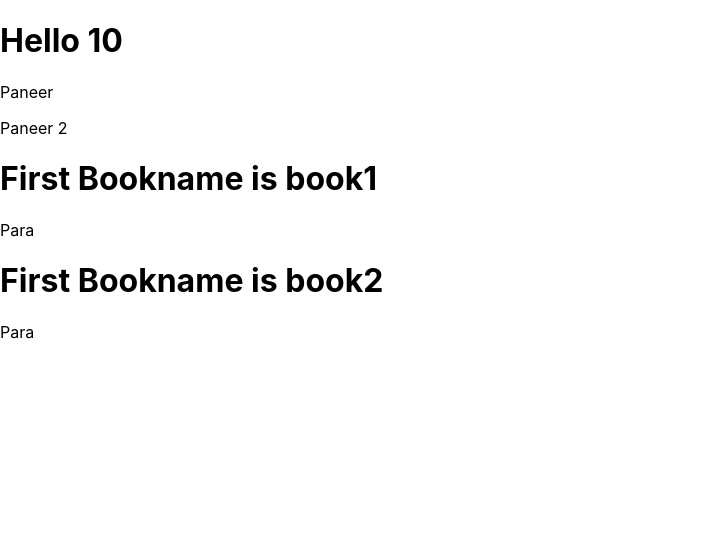
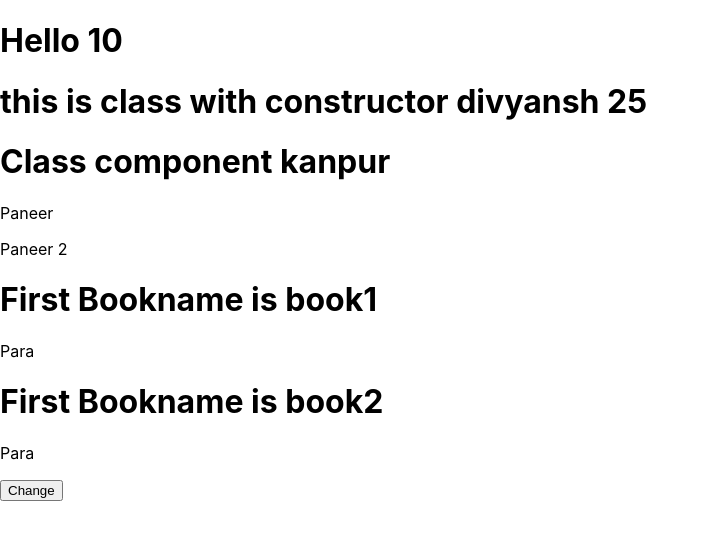
Before and after one commit to divyanshdixit/reactlearningproject, a React (Create React App) app: page / in a window 1280 px wide. Shown: the top 540 px of the page, without its empty margins (0-709 px from the left). Built offline with nearby package versions, Linux system fonts and the light colour scheme.

Commit message:
class component and state, useState() hooks

```diff
--- a/src/App.js
+++ b/src/App.js
@@ -2,6 +2,9 @@
 import './App.css';
 import Books from './Components/Books';
 import Food from './Components/Food';
+import FirstClassCompo from './Components/ClassComponentEx';
+import WithConstructor from './Components/ClassCompoWithConstructor';
+import UseStateHook from './Components/UseStateHook';
 
 const x = 10;
 var check = 'veg';
@@ -12,13 +15,18 @@ var check = 'veg';
 //   console.log('not checked');
 // }
 
-function App() { // functional component
+// 16.8 => Hooks => state, props  useState(), lifecycle methods
+function App() { // functional component, dumb,
   return (
     <>
       <h1> Hello {x} </h1>
+      <WithConstructor age="25"/>
+      <FirstClassCompo age="24"/>
       <Food category={check}/>
       <Books bookname="book1" authorname="author1" />
       <Books bookname="book2" authorname="author2"/>
+
+      <UseStateHook/>
     </>
   );
 }
--- /dev/null
+++ b/src/Components/ClassCompoWithConstructor.jsx
@@ -0,0 +1,24 @@
+import React, { Component } from 'react';
+
+class WithConstructor extends Component{ //
+
+    constructor(props){
+        super(props);
+        this.state = {
+            name:'divyansh',
+            city:'kanpur' ,
+            agevalue:this.props.age // property
+        }
+    }
+
+    render(){
+        return(
+            <>
+                <h1> this is class with constructor {this.state.name} {this.state.agevalue}</h1>
+            </>
+        )
+    }
+
+}
+
+export default WithConstructor;
--- /dev/null
+++ b/src/Components/ClassComponentEx.jsx
@@ -0,0 +1,22 @@
+import React, { Component } from 'react';
+
+// state => private, modify, lifecycle method
+class FirstClassCompo extends Component{
+
+    state = {
+        name:'divyansh',
+        city:'kanpur' ,
+        agevalue:this.props.ages
+
+    }
+
+   render(){
+        return(
+            <>
+                <h1> Class component {this.state.city} </h1>
+            </>
+        )
+   }
+}
+
+export default FirstClassCompo
--- a/src/Components/Restaurant.jsx
+++ b/src/Components/Restaurant.jsx
@@ -1,6 +1,7 @@
 import  React from 'react';
 
 function Restaurant(){
+
     return(
         <h1> Restaurant Name </h1>
     )
--- /dev/null
+++ b/src/Components/UseStateHook.jsx
@@ -0,0 +1,30 @@
+// Hooks: functional com, state, lifecycle methods
+
+// hooks are function that let you into state, lc methods in functinal component
+
+
+// const [name, setName] = useState('abc') // name:abc [init, update]
+
+// const [city, setCity] = useState('sdsd'); // city:sasd [init, update]
+
+import React, { useState } from 'react';
+
+const UseStateHook = () => {
+
+    var git  = useState('divyansh'); // return [stateVlaue, updateState]
+
+    function ChangeValue(params) {
+        name = "New Value";
+        setName(name);
+    }
+
+    return(
+        <>
+            <p> {name} </p>
+            <button type="button" onClick={ChangeValue}>   Change </button>
+        </>
+    )
+}
+
+
+export default UseStateHook;
```
Also changed, not shown: 1 other file (tests, documents, lock files or other folders).
